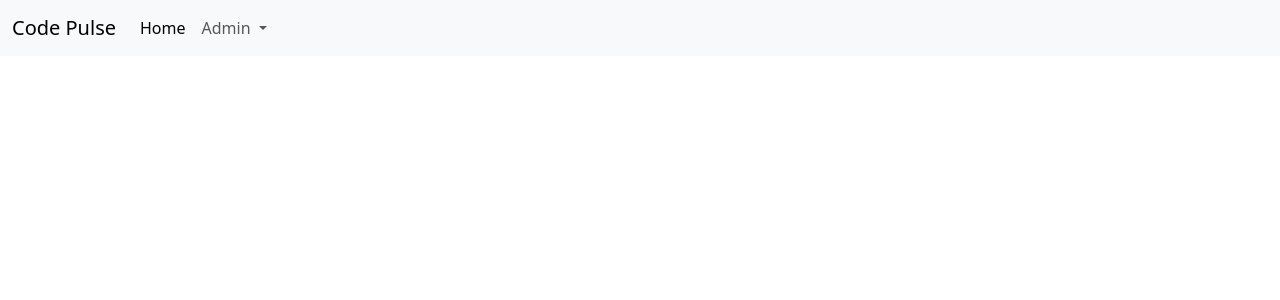
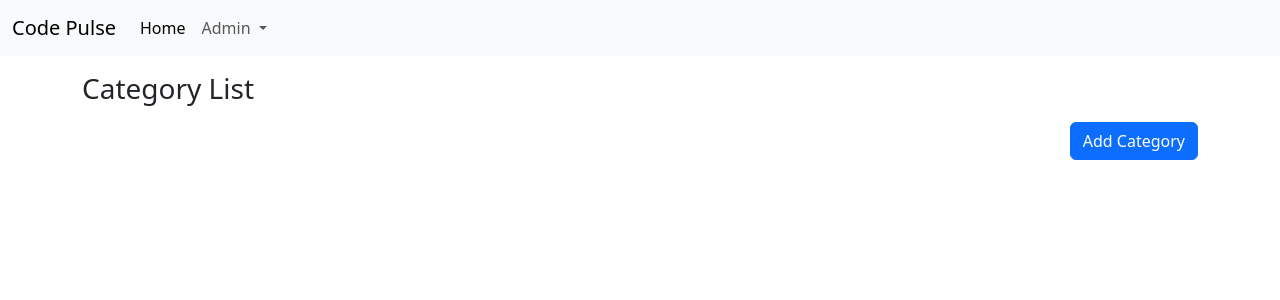
Before and after one commit to Vaibhav2596/Blog-Project-Dot-Net-and-Angular, an Angular app in the folder UI/CodePulse/: page /admin/categories in a window 1280 px wide. Before the commit this address led to /. Shown: the top 300 px of the page. Built offline with nearby package versions, Linux system fonts and the light colour scheme.

Commit message:
Category List Component and Angular Routing

```diff
--- a/UI/CodePulse/src/app/app.routes.ts
+++ b/UI/CodePulse/src/app/app.routes.ts
@@ -1,3 +1,9 @@
 import { Routes } from '@angular/router';
+import { CategoryList } from './features/category/category-list/category-list';
 
-export const routes: Routes = [];
+export const routes: Routes = [
+    {
+        path: 'admin/categories',
+        component: CategoryList
+    }
+];
--- a/UI/CodePulse/src/app/core/components/navbar/navbar.html
+++ b/UI/CodePulse/src/app/core/components/navbar/navbar.html
@@ -1,20 +1,20 @@
 <nav class="navbar navbar-expand-lg bg-body-tertiary">
   <div class="container-fluid">
-    <a class="navbar-brand" >Code Pulse</a>
+    <a class="navbar-brand" [routerLink]="['/']">Code Pulse</a>
     <button class="navbar-toggler" type="button" data-bs-toggle="collapse" data-bs-target="#navbarNavDropdown" aria-controls="navbarNavDropdown" aria-expanded="false" aria-label="Toggle navigation">
       <span class="navbar-toggler-icon"></span>
     </button>
     <div class="collapse navbar-collapse" id="navbarNavDropdown">
       <ul class="navbar-nav">
         <li class="nav-item">
-          <a class="nav-link active" aria-current="page" >Home</a>
+          <a class="nav-link active" [routerLink]="['/']" aria-current="page" >Home</a>
         </li>
         <li class="nav-item dropdown">
           <a class="nav-link dropdown-toggle"  role="button" data-bs-toggle="dropdown" aria-expanded="false">
             Admin
           </a>
           <ul class="dropdown-menu">
-            <li><a class="dropdown-item" >Categories</a></li>
+            <li><a class="dropdown-item" [routerLink]="['admin','categories']">Categories</a></li>
           </ul>
         </li>
       </ul>
--- a/UI/CodePulse/src/app/core/components/navbar/navbar.ts
+++ b/UI/CodePulse/src/app/core/components/navbar/navbar.ts
@@ -1,8 +1,9 @@
 import { Component } from '@angular/core';
+import { RouterLink } from "@angular/router";
 
 @Component({
   selector: 'app-navbar',
-  imports: [],
+  imports: [RouterLink],
   templateUrl: './navbar.html',
   styleUrl: './navbar.css',
 })
--- /dev/null
+++ b/UI/CodePulse/src/app/features/category/category-list/category-list.html
@@ -0,0 +1,6 @@
+<div class="container">
+    <h3 class="mt-3">Category List</h3>
+    <div class="d-flex justify-content-end mt-3">
+        <a class="btn btn-primary">Add Category</a>
+    </div>
+</div>
--- /dev/null
+++ b/UI/CodePulse/src/app/features/category/category-list/category-list.ts
@@ -0,0 +1,11 @@
+import { Component } from '@angular/core';
+
+@Component({
+  selector: 'app-category-list',
+  imports: [],
+  templateUrl: './category-list.html',
+  styleUrl: './category-list.css',
+})
+export class CategoryList {
+
+}
```
Also changed, not shown: UI/CodePulse/src/app/features/category/category-list/category-list.css (added), 1 other file (tests, documents, lock files or other folders).
